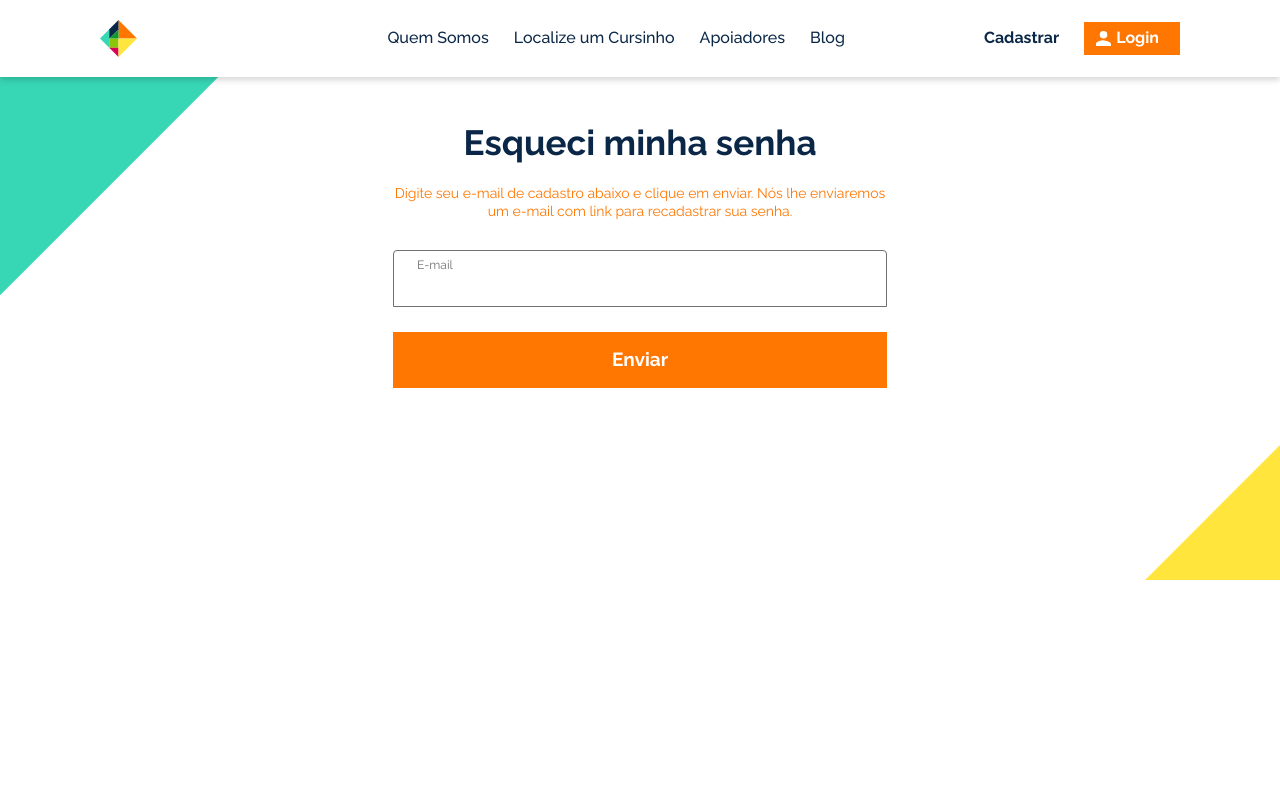
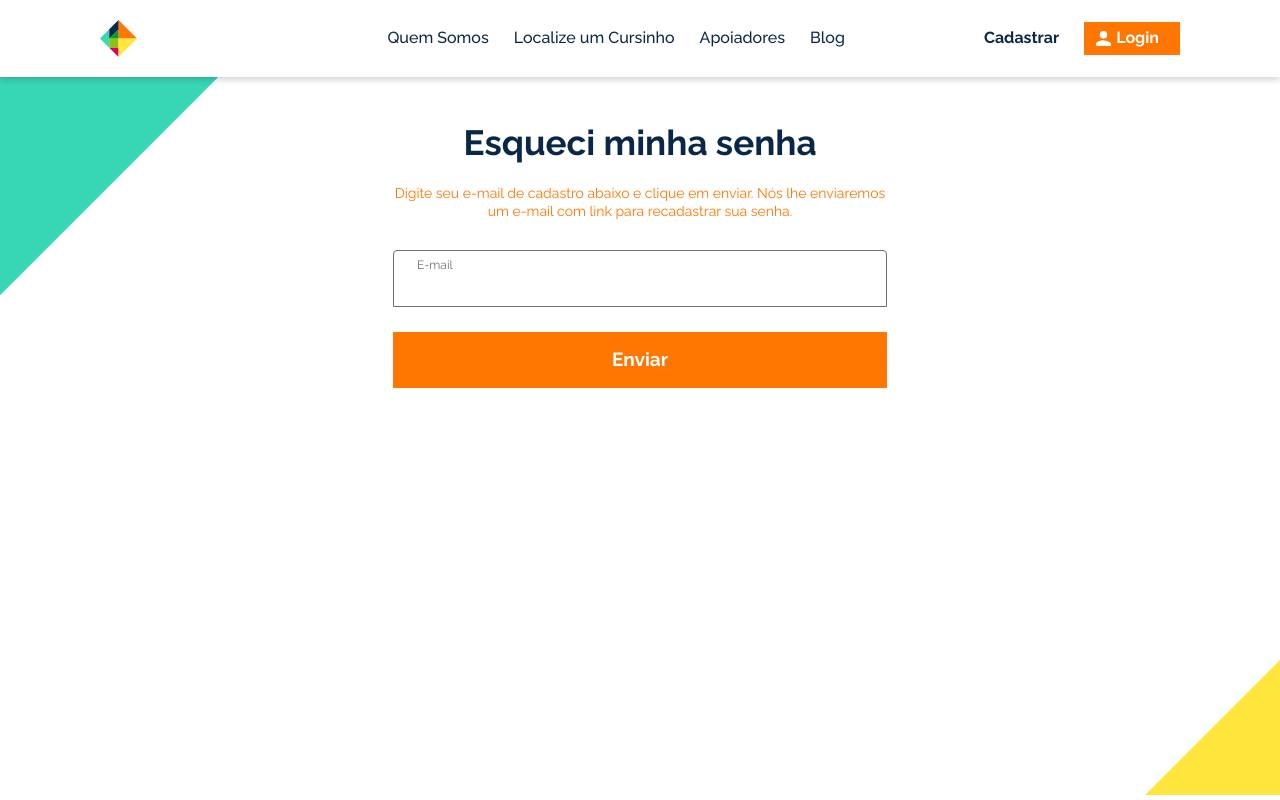
Before and after one commit to dev-vcnafacul/frontend-homol, a React (Create React App) app: page /esqueci-minha-senha in a window 1280 px wide. Built offline with nearby package versions, Linux system fonts and the light colour scheme.

Commit message:
apply min height to some pages

```diff
--- a/src/pages/ForgotPassword/styles.js
+++ b/src/pages/ForgotPassword/styles.js
@@ -1,6 +1,8 @@
 import styled from "styled-components";
 
 export const Wrap = styled.div`
+    min-height: calc(100vh - 77px);
+    box-sizing: border-box;
     position: relative;
     padding: 50px 0 76px;
     margin-top: 67px;
--- a/src/pages/Login/styles.js
+++ b/src/pages/Login/styles.js
@@ -1,6 +1,8 @@
 import styled from "styled-components";
 
 export const Wrap = styled.div`
+    min-height: calc(100vh - 77px);
+    box-sizing: border-box;
     position: relative;
     padding: 50px 0 60px;
     margin-top: 67px;
--- a/src/pages/Register/styles.js
+++ b/src/pages/Register/styles.js
@@ -1,6 +1,8 @@
 import styled from "styled-components";
 
 export const Wrap = styled.div`
+    min-height: calc(100vh - 77px);
+    box-sizing: border-box;
     position: relative;
     padding: 50px 0 60px;
     margin-top: 67px;
--- a/src/pages/ResetPassword/styles.js
+++ b/src/pages/ResetPassword/styles.js
@@ -1,6 +1,8 @@
 import styled from "styled-components";
 
 export const Wrap = styled.div`
+    min-height: calc(100vh - 77px);
+    box-sizing: border-box;
     position: relative;
     padding: 50px 0 76px;
     margin-top: 67px;
```
